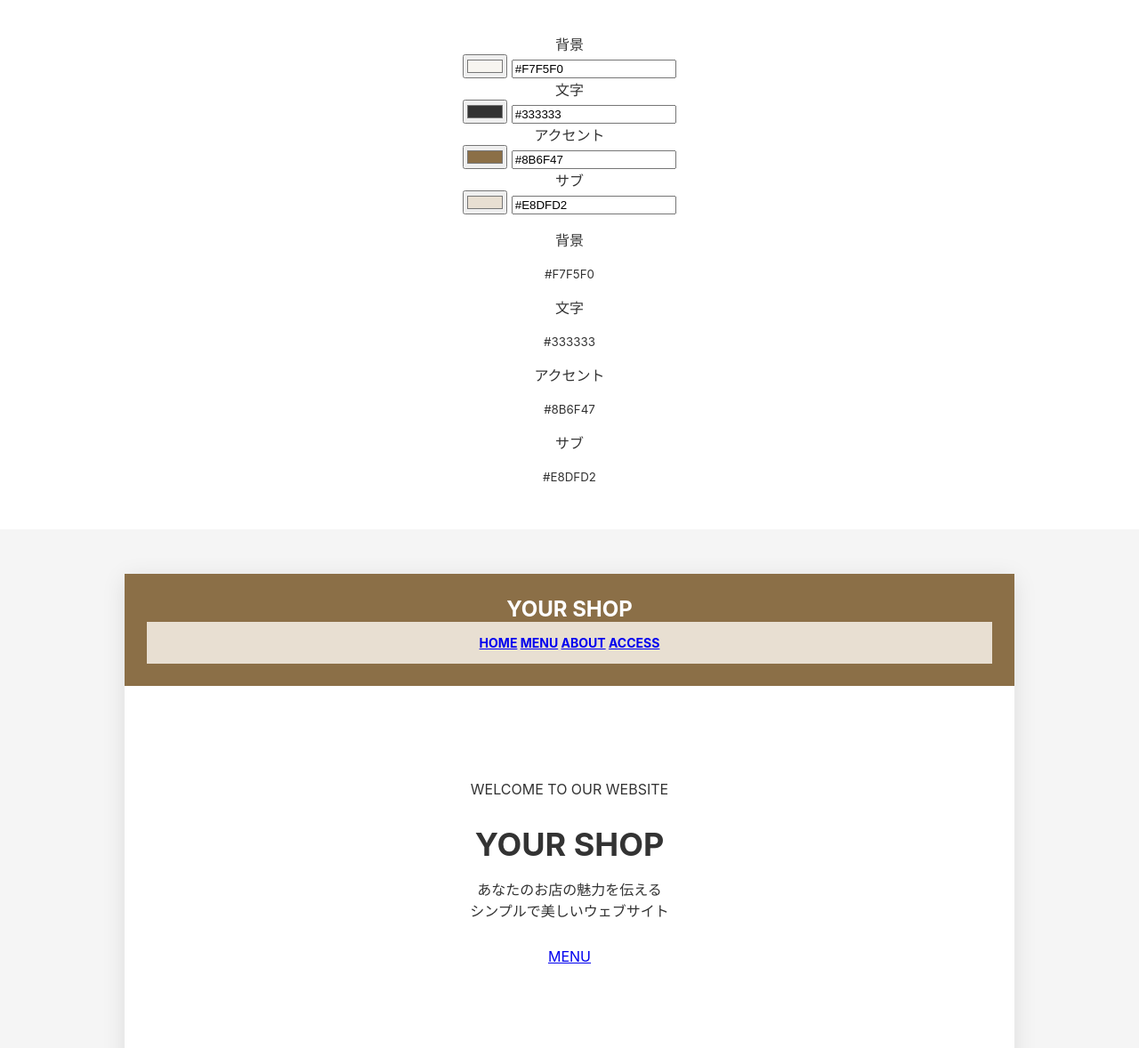
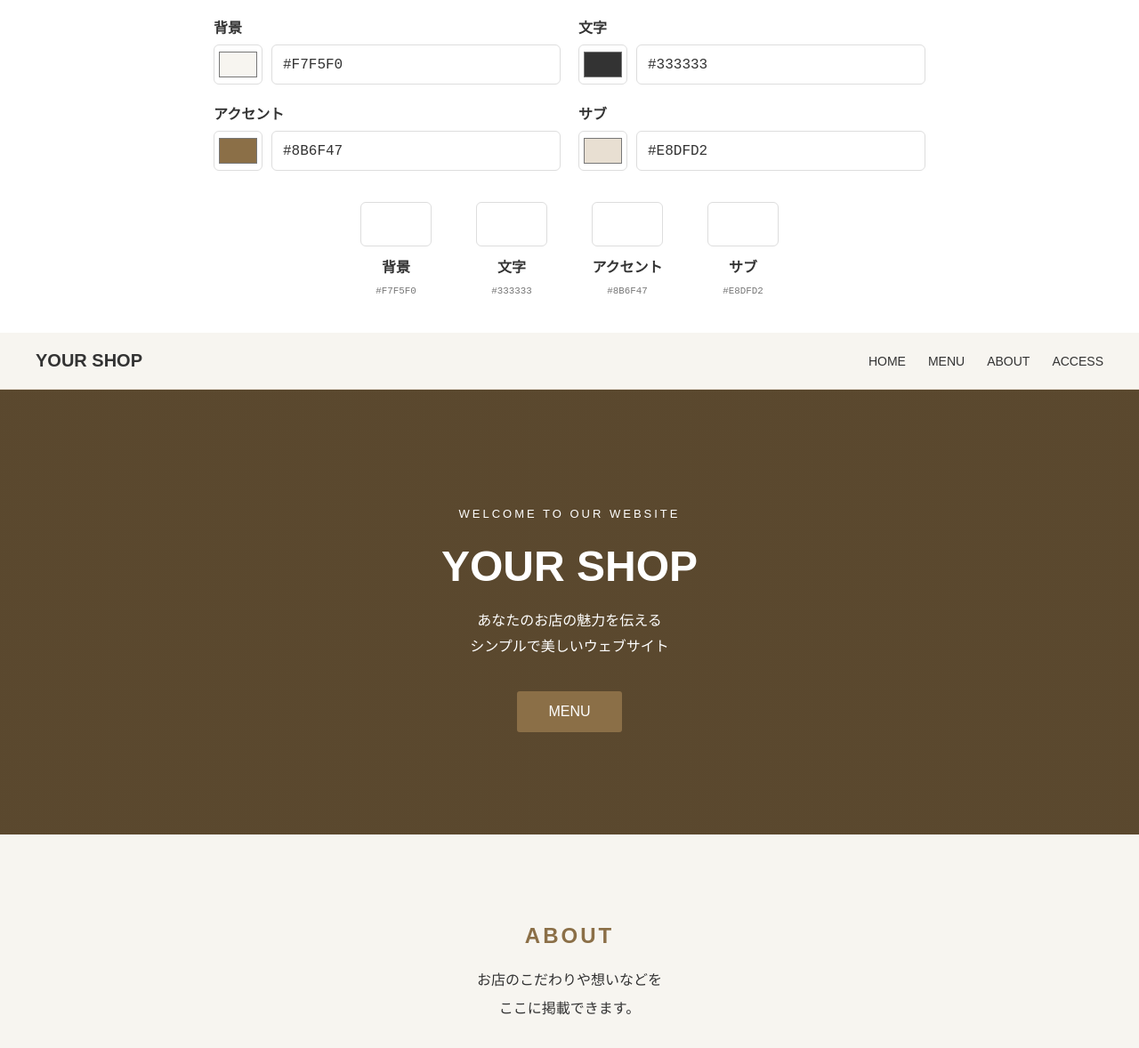
Before and after one commit to taka-tom/color-preview, a plain HTML site: page custom/index.html in a window 1280 px wide. Shown: the part 127-1305 px from the top of the page at 89% size. Drawn offline with Linux system fonts and the light colour scheme; files whose address does not match are found by name.

Commit message:
style.css を更新

```diff
--- a/custom/style.css
+++ b/custom/style.css
@@ -3,7 +3,7 @@
 ========================= */
 
 :root {
-  --bg-color: #FFFFFF;
+  --bg-color: #F7F5F0;
   --text-color: #333333;
   --accent-color: #8B6F47;
   --accent-light: #E8DFD2;
@@ -15,216 +15,350 @@
 
 body {
   margin: 0;
+
   font-family:
-    -apple-system,
-    BlinkMacSystemFont,
-    "Helvetica Neue",
-    "Yu Gothic",
-    "Hiragino Kaku Gothic ProN",
-    Arial,
+    "Noto Sans JP",
     sans-serif;
 
-  background: #f5f5f5;
-  color: #333;
+  background: var(--bg-color);
+  color: var(--text-color);
 }
 
 
 /* =========================
-   カラー設定エリア
+   カラー指定エリア
 ========================= */
 
 .color-selector {
-  padding: 50px 20px;
+  padding: 40px 20px;
   text-align: center;
   background: #ffffff;
 }
 
 .color-selector h1 {
   margin: 0 0 10px;
-  font-size: 28px;
+  font-size: 24px;
 }
 
 .color-selector > p {
-  margin: 0 0 40px;
-  color: #666;
+  margin-bottom: 30px;
 }
 
 
 /* =========================
-   色を選ぶエリア
+   カラー入力
 ========================= */
 
-.color-setting {
-  max-width: 700px;
-  margin: 0 auto 40px;
-  padding: 25px;
-  background: #fafafa;
-  border-radius: 12px;
+.color-inputs {
+  max-width: 800px;
+
+  margin: 0 auto;
+
+  display: grid;
+
+  grid-template-columns:
+    repeat(2, 1fr);
+
+  gap: 20px;
 }
 
-.color-setting h2 {
-  margin: 0 0 20px;
-  font-size: 20px;
+.color-input {
+  text-align: left;
+}
+
+.color-input label {
+  display: block;
+
+  margin-bottom: 8px;
+
+  font-weight: bold;
 }
 
 
-/* 色ボタン */
-
-.palette-row {
+.input-row {
   display: flex;
-  justify-content: center;
-  gap: 15px;
-  flex-wrap: wrap;
-}
-
-.palette-button {
-  width: 65px;
-  height: 65px;
-
-  border: 3px solid #ffffff;
-  border-radius: 50%;
-
-  cursor: pointer;
-
-  box-shadow:
-    0 2px 8px rgba(0, 0, 0, 0.15);
-
-  transition:
-    transform 0.2s,
-    box-shadow 0.2s;
-}
-
-.palette-button:hover {
-  transform: scale(1.08);
-}
-
-.palette-button.selected {
-  transform: scale(1.1);
-
-  box-shadow:
-    0 0 0 3px #333,
-    0 3px 10px rgba(0, 0, 0, 0.2);
+  align-items: center;
+  gap: 10px;
 }
 
 
-/* 選択中の色 */
+/* カラーピッカー */
 
-.selected-color {
-  margin: 20px 0 0;
-  font-size: 14px;
-  color: #666;
+.input-row input[type="color"] {
+  width: 55px;
+  height: 45px;
+
+  padding: 3px;
+
+  border: 1px solid #ddd;
+
+  border-radius: 6px;
+
+  background: #fff;
+
+  cursor: pointer;
 }
 
-.selected-color span {
-  font-weight: bold;
+
+/* カラーコード */
+
+.input-row input[type="text"] {
+  flex: 1;
+
+  height: 45px;
+
+  padding: 0 12px;
+
+  border: 1px solid #ddd;
+
+  border-radius: 6px;
+
+  font-size: 16px;
+
+  font-family: monospace;
+
   color: #333;
+
+  background: #fff;
+}
+
+.input-row input[type="text"]:focus {
+  outline: none;
+
+  border-color: var(--accent-color);
 }
 
 
 /* =========================
-   プレビュー
+   色見本
+========================= */
+
+.color-preview {
+  display: flex;
+
+  justify-content: center;
+
+  gap: 20px;
+
+  margin-top: 35px;
+
+  flex-wrap: wrap;
+}
+
+.color-sample {
+  width: 110px;
+
+  text-align: center;
+}
+
+.color-sample span {
+  display: block;
+
+  width: 80px;
+  height: 50px;
+
+  margin: 0 auto 10px;
+
+  border-radius: 6px;
+
+  border: 1px solid #ddd;
+}
+
+.color-sample p {
+  margin: 5px 0;
+
+  font-weight: bold;
+}
+
+.color-sample small {
+  color: #777;
+
+  font-family: monospace;
+}
+
+
+/* =========================
+   サイトプレビュー
 ========================= */
 
 .preview {
-  max-width: 1000px;
-  margin: 50px auto 0;
+  background: var(--bg-color);
 
-  background: var(--bg-color);
   color: var(--text-color);
-
-  box-shadow:
-    0 5px 25px rgba(0, 0, 0, 0.1);
 }
 
 
-/* ヘッダー */
+/* =========================
+   ヘッダー
+========================= */
 
-.preview header {
-  padding: 25px;
-  text-align: center;
+.site-header {
+  display: flex;
 
-  background: var(--accent-color);
-  color: #ffffff;
+  justify-content: space-between;
 
-  font-size: 24px;
+  align-items: center;
+
+  padding: 20px 40px;
+
+  background: var(--bg-color);
+
+  border-bottom: 1px solid var(--accent-light);
+}
+
+.site-logo {
+  font-size: 20px;
+
   font-weight: bold;
 }
 
+.site-header nav {
+  display: flex;
 
-/* ナビ */
+  gap: 25px;
+}
 
-.preview nav {
-  padding: 15px;
-  text-align: center;
+.site-header nav a {
+  color: var(--text-color);
 
-  background: var(--accent-light);
+  text-decoration: none;
 
   font-size: 14px;
 }
 
 
-/* ヒーロー */
+/* =========================
+   メインビジュアル
+========================= */
 
 .hero {
-  padding: 90px 20px;
+  min-height: 500px;
+
+  display: flex;
+
+  justify-content: center;
+
+  align-items: center;
+
+  text-align: center;
+
+  background:
+    linear-gradient(
+      rgba(0, 0, 0, 0.35),
+      rgba(0, 0, 0, 0.35)
+    ),
+    var(--accent-color);
+
+  color: #ffffff;
+}
+
+.hero-content {
+  padding: 40px 20px;
+}
+
+.hero-subtitle {
+  letter-spacing: 3px;
+
+  font-size: 13px;
+}
+
+.hero h2 {
+  font-size: 48px;
+
+  margin: 20px 0;
+}
+
+.hero p {
+  line-height: 1.8;
+}
+
+
+/* =========================
+   ボタン
+========================= */
+
+.button {
+  display: inline-block;
+
+  margin-top: 20px;
+
+  padding: 14px 35px;
+
+  background: var(--accent-color);
+
+  color: #ffffff;
+
+  text-decoration: none;
+
+  border-radius: 3px;
+}
+
+
+/* =========================
+   コンテンツ
+========================= */
+
+.contents {
+  padding: 80px 20px;
+
   text-align: center;
 
   background: var(--bg-color);
 }
 
-.hero h2 {
-  margin: 0 0 15px;
+.contents h2 {
+  color: var(--accent-color);
 
-  font-size: 36px;
-  color: var(--text-color);
+  letter-spacing: 3px;
 }
 
-.hero p {
-  margin-bottom: 30px;
+.contents > p {
+  line-height: 2;
 }
 
 
-/* ボタン */
+/* =========================
+   カード
+========================= */
 
-.hero button {
-  padding: 12px 35px;
+.sample-cards {
+  max-width: 1000px;
 
-  border: none;
-  border-radius: 4px;
+  margin: 50px auto 0;
 
-  background: var(--accent-color);
-  color: #ffffff;
+  display: grid;
 
-  font-size: 15px;
-  cursor: pointer;
+  grid-template-columns:
+    repeat(3, 1fr);
+
+  gap: 20px;
+}
+
+.card {
+  padding: 40px 20px;
+
+  background: var(--accent-light);
+
+  border-radius: 5px;
+}
+
+.card h3 {
+  color: var(--accent-color);
 }
 
 
-/* コンテンツ */
+/* =========================
+   フッター
+========================= */
 
-.content {
-  padding: 70px 20px;
-  text-align: center;
-
-  background: var(--bg-color);
-}
-
-.content h2 {
-  margin-bottom: 20px;
-}
-
-
-/* フッター */
-
-.preview footer {
-  padding: 25px;
+footer {
+  padding: 30px;
 
   text-align: center;
 
   background: var(--accent-color);
+
   color: #ffffff;
-
-  font-size: 13px;
 }
 
 
@@ -232,35 +366,34 @@ body {
    スマホ
 ========================= */
 
-@media (max-width: 600px) {
+@media (max-width: 700px) {
 
-  .color-selector {
-    padding: 35px 15px;
+  .color-inputs {
+    grid-template-columns: 1fr;
   }
 
-  .color-selector h1 {
-    font-size: 24px;
+  .site-header {
+    padding: 20px;
+
+    flex-direction: column;
+
+    gap: 15px;
   }
 
-  .color-setting {
-    padding: 20px 15px;
-  }
-
-  .palette-button {
-    width: 55px;
-    height: 55px;
+  .site-header nav {
+    gap: 15px;
   }
 
   .hero {
-    padding: 60px 20px;
+    min-height: 400px;
   }
 
   .hero h2 {
-    font-size: 28px;
+    font-size: 36px;
   }
 
-  .preview nav {
-    font-size: 12px;
+  .sample-cards {
+    grid-template-columns: 1fr;
   }
 
 }
```
